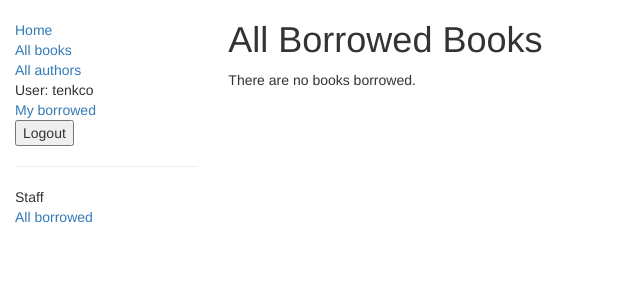
After one commit to Kris577/number1, a Django app: page /catalog/borrowed/ in a window 1280 px wide. The commit adds this page. Shown: the top 300 px of the page, without its empty margins (0-640 px from the left). Run offline with Django 5.2, Linux system fonts and the light colour scheme; a user stored in the database is signed in; data comes from the database, SQL or seed files in the repository; both versions use the stored data as it was after the commit; some libraries are stand-ins or nearby versions.

Commit message:
отображение всех взаимстовванных книг у библиотекаря

```diff
--- a/catalog/templates/base_generic.html
+++ b/catalog/templates/base_generic.html
@@ -37,6 +37,15 @@
                 <li><a href="{% url 'login' %}?next={{ request.path }}">Login</a></li>
               {% endif %}
             </ul>
+
+            {% if user.is_staff %}
+            <hr>
+            <ul class="sidebar-nav">
+                <li>Staff</li>
+                <li><a href="{% url 'all-borrowed' %}">All borrowed</a></li>
+            </ul>
+            {% endif %}
+
           {% endblock %}
         </div>
         <div class="col-sm-10">
--- /dev/null
+++ b/catalog/templates/catalog/bookinstance_list_borrowed_all.html
@@ -0,0 +1,19 @@
+{% extends "base_generic.html" %}
+
+{% block content %}
+    <h1>All Borrowed Books</h1>
+
+    {% if bookinstance_list %}
+    <ul>
+
+      {% for bookinst in bookinstance_list %}
+      <li class="{% if bookinst.is_overdue %}text-danger{% endif %}">
+        <a href="{% url 'book-detail' bookinst.book.pk %}">{{bookinst.book.title}}</a> ({{ bookinst.due_back }}) {% if user.is_staff %}- {{ bookinst.borrower }}{% endif %} {% if perms.catalog.can_mark_returned %}- <a href="{% url 'renew-book-librarian' bookinst.id %}">Renew</a>  {% endif %}
+      </li>
+      {% endfor %}
+    </ul>
+
+    {% else %}
+      <p>There are no books borrowed.</p>
+    {% endif %}
+{% endblock %}
--- a/catalog/urls.py
+++ b/catalog/urls.py
@@ -11,4 +11,5 @@ urlpatterns = [
 
 urlpatterns += [
     path('mybooks/', views.LoanedBooksByUserListView.as_view(), name='my-borrowed'),
+    path(r'borrowed/', views.LoanedBooksAllListView.as_view(), name='all-borrowed'),
 ]
--- a/catalog/views.py
+++ b/catalog/views.py
@@ -63,3 +63,14 @@ class LoanedBooksByUserListView(LoginRequiredMixin,generic.ListView):
 
     def get_queryset(self):
         return BookInstance.objects.filter(borrower=self.request.user).filter(status__exact='o').order_by('due_back')
+
+from django.contrib.auth.mixins import PermissionRequiredMixin
+
+class LoanedBooksAllListView(PermissionRequiredMixin, generic.ListView):
+    model = BookInstance
+    permission_required = 'catalog.can_mark_returned'
+    template_name = 'catalog/bookinstance_list_borrowed_all.html'
+    paginate_by = 10
+
+    def get_queryset(self):
+        return BookInstance.objects.filter(status__exact='o').order_by('due_back')
```
Also changed, not shown: db.sqlite3.
